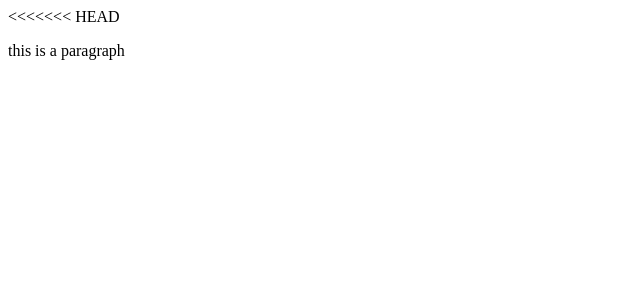
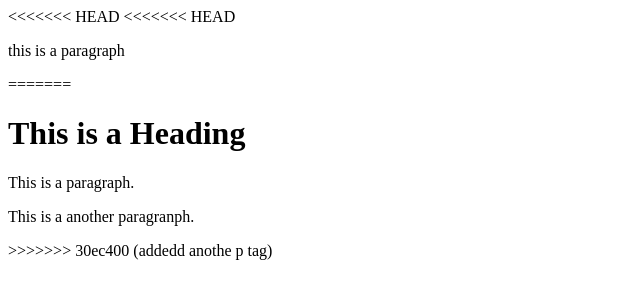
Before and after one commit to MelissaLlajaruna/learning-git, a plain HTML site: page index.html in a window 1280 px wide. Shown: the whole page, without its empty margins (0-640 px from the left). Drawn offline with Linux system fonts and the light colour scheme.

Commit message:
addedd anothe p tag

```diff
--- a/index.html
+++ b/index.html
@@ -5,6 +5,14 @@
 <title>Page Title</title>
 </head>
 <body>
+<<<<<<< HEAD
   <p> this is a paragraph</p>
+=======
+
+<h1>This is a Heading</h1>
+<p>This is a paragraph.</p>
+<p>This is a another paragranph. </p>
+
+>>>>>>> 30ec400 (addedd anothe p tag)
 </body>
 </html>
```
